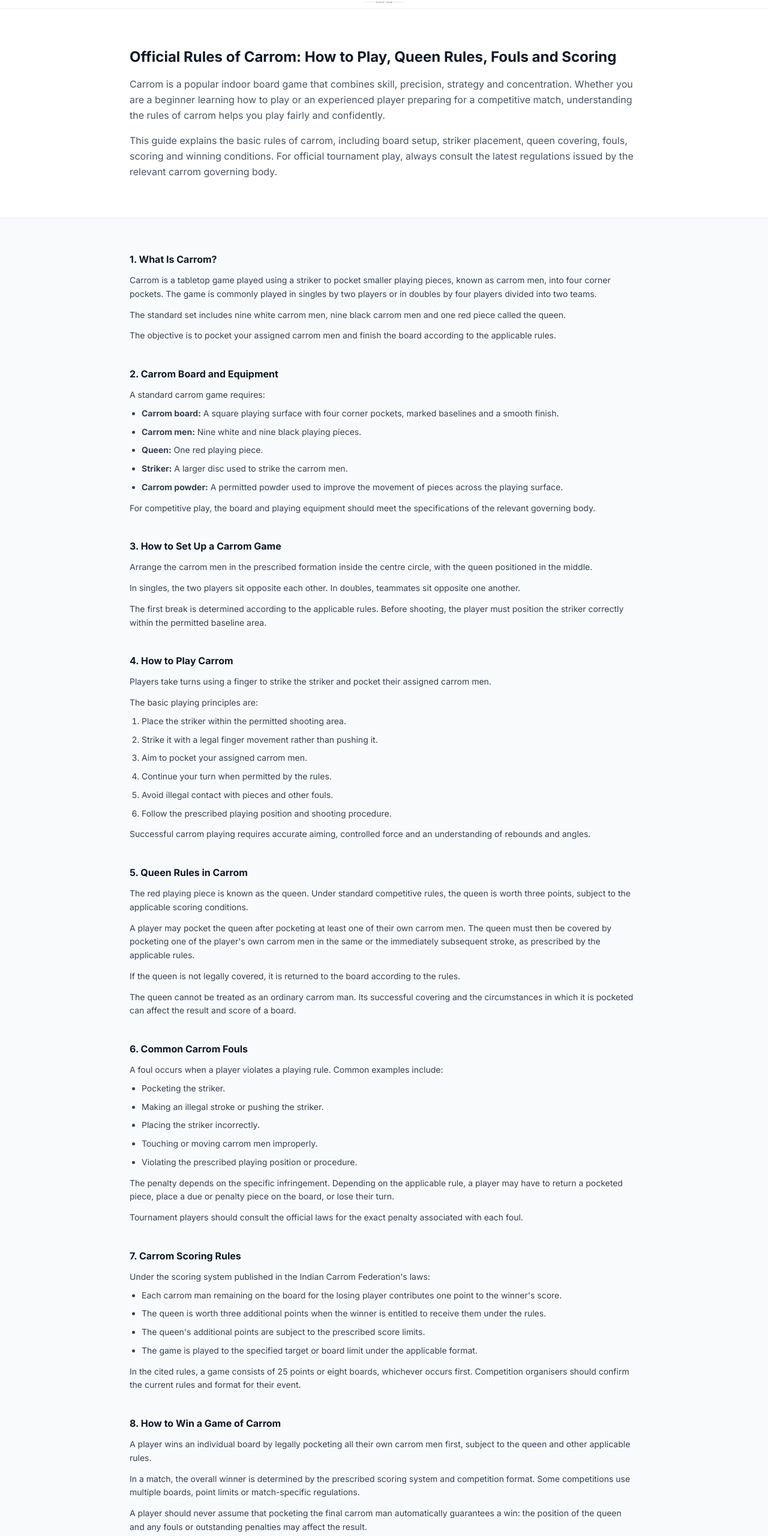
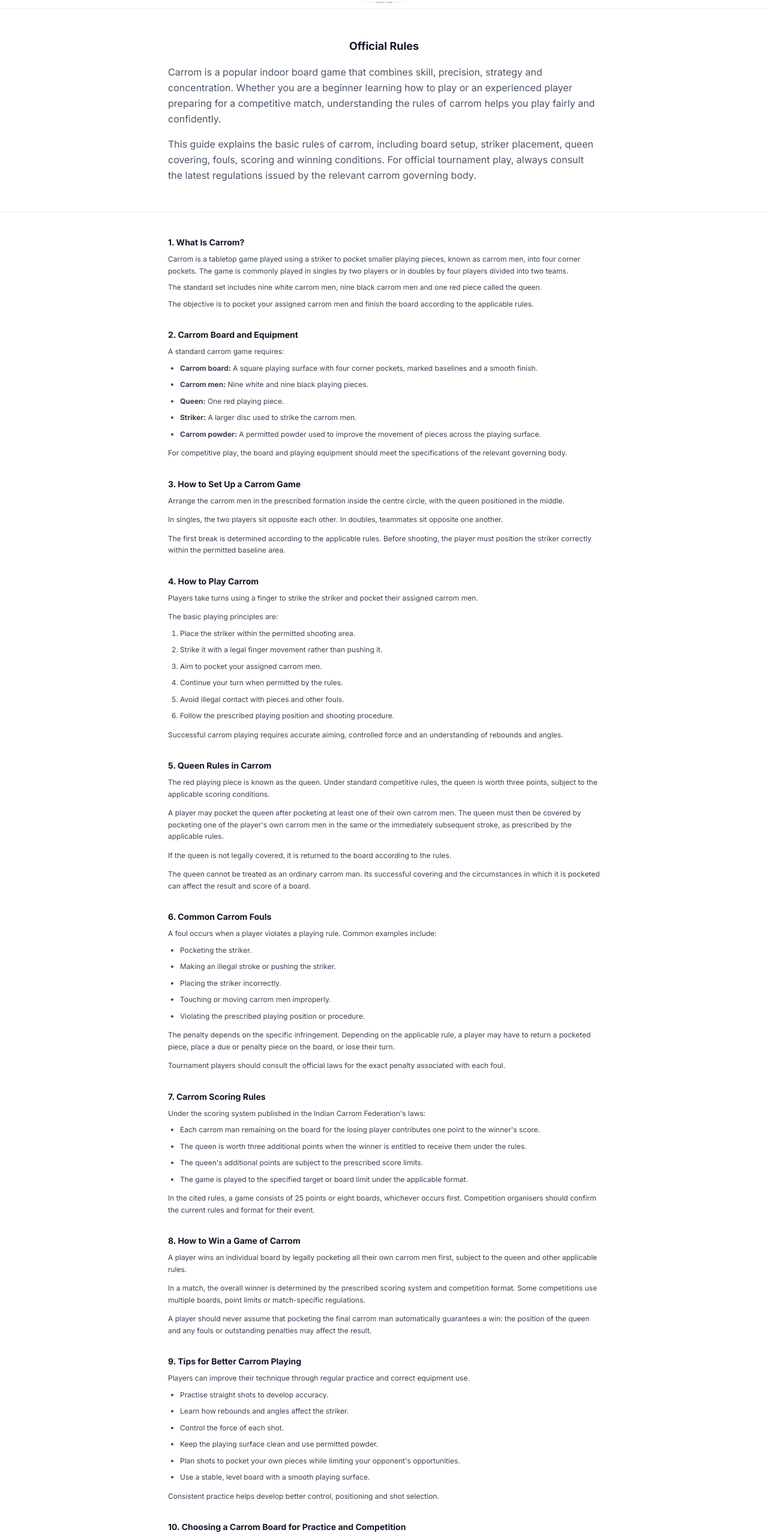
Before and after one commit to Denon761/azsports, a Next.js app: page /rules in a window 1280 px wide. Shown: the part 66-2626 px from the top of the page at 60% size. Built offline with nearby package versions, Linux system fonts and the light colour scheme; no server answers.

Commit message:
style: enhance About and Rules pages with improved layout and content clarity

```diff
--- a/src/app/about/page.js
+++ b/src/app/about/page.js
@@ -9,7 +9,7 @@ export default function AboutPage() {
   return (
     <div className="bg-white min-h-screen font-sans">
       <div className="max-w-3xl mx-auto px-4 sm:px-6 py-12 space-y-6">
-        <div>
+        <div className="text-center">
           <h1 className="text-lg font-black text-gray-900">About Us</h1>
           <p className="text-gray-600 text-xs mt-1">AZ Sports – Amjad Zahoor Sports</p>
         </div>
--- a/src/app/components/Hero.js
+++ b/src/app/components/Hero.js
@@ -32,31 +32,19 @@ const Hero = () => {
             {/* Mobile wrapper - centers content and ensures readability with bg overlay */}
             <div className="lg:hidden w-full mb-auto">
               {/* Huge Premium Headline */}
-              <h1 className="text-lg sm:text-lg font-bold text-white tracking-tight leading-[1.1] mb-4 font-heading drop-shadow-lg">
+              <h1 className="text-lg sm:text-lg font-bold text-white tracking-tight leading-[1.1] mb-0 font-heading drop-shadow-lg">
                 Hand-crafting carrom boards<br />
                 <span className="text-amber-300">| Since 1940.</span>
               </h1>
-
-              {/* Description */}
-              <p className="text-xs sm:text-sm text-white/90 max-w-xl leading-relaxed mb-6 drop-shadow-md">
-                Experience the glass-like glide, razor-sharp accuracy, and
-                legendary rebound of championship-grade carrom boards.
-              </p>
             </div>
 
             {/* Desktop content - hidden on mobile */}
             <div className="hidden lg:block">
               {/* Huge Premium Headline */}
-              <h1 className="text-lg sm:text-lg lg:text-xl font-bold text-gray-900 tracking-tight leading-[1.1] mb-6 font-heading">
+              <h1 className="text-lg sm:text-lg lg:text-xl font-bold text-gray-900 tracking-tight leading-[1.1] mb-0 font-heading">
                 Hand-crafting carrom boards<br />
                 | Since 1940.
               </h1>
-
-              {/* Description */}
-              <p className="text-xs sm:text-sm text-gray-600 max-w-xl leading-relaxed mb-8">
-                Experience the glass-like glide, razor-sharp accuracy, and
-                legendary rebound of championship-grade carrom boards. Handcrafted in Pakistan since 1940.
-              </p>
             </div>
 
             {/* Quick Value Props - Desktop only */}
--- a/src/app/rules/page.js
+++ b/src/app/rules/page.js
@@ -1,17 +1,15 @@
 export const metadata = {
-  title: 'Official Rules of Carrom: Queen, Fouls and Scoring | AZ Sports',
-  description: 'Learn how to play carrom, including board setup, queen rules, fouls, scoring and winning conditions.',
+  title: 'Official Rules | AZ Sports',
+  description: 'Learn the rules of carrom, including setup, queen rules, fouls, scoring and winning conditions.',
 };
 
 export default function RulesPage() {
   return (
-    <div className="min-h-screen bg-gray-50 font-sans">
-      <header className="bg-white border-b border-gray-200">
-        <div className="max-w-4xl mx-auto px-4 sm:px-6 py-12 md:py-16">
-          <h1 className="text-xl md:text-2xl font-black text-gray-900 mb-4 font-heading">
-            Official Rules of Carrom: How to Play, Queen Rules, Fouls and Scoring
-          </h1>
-          <p className="text-gray-600 leading-relaxed">
+    <div className="bg-white min-h-screen font-sans">
+      <header className="border-b border-gray-200">
+        <div className="max-w-3xl mx-auto px-4 sm:px-6 py-12">
+          <h1 className="text-lg font-black text-gray-900 text-center">Official Rules</h1>
+          <p className="text-gray-600 leading-relaxed mt-4">
             Carrom is a popular indoor board game that combines skill, precision, strategy and concentration. Whether you are a beginner learning how to play or an experienced player preparing for a competitive match, understanding the rules of carrom helps you play fairly and confidently.
           </p>
           <p className="text-gray-600 leading-relaxed mt-4">
@@ -20,17 +18,17 @@ export default function RulesPage() {
         </div>
       </header>
 
-      <main className="max-w-4xl mx-auto px-4 sm:px-6 py-10 md:py-14">
-        <article className="space-y-10 text-sm leading-relaxed text-gray-700">
+      <main className="max-w-3xl mx-auto px-4 sm:px-6 py-10">
+        <article className="space-y-8 text-xs leading-relaxed text-gray-700">
           <section>
-            <h2 className="text-base font-black text-gray-900 mb-3 font-heading">1. What Is Carrom?</h2>
+            <h2 className="text-sm font-black text-gray-900 mb-2">1. What Is Carrom?</h2>
             <p>Carrom is a tabletop game played using a striker to pocket smaller playing pieces, known as carrom men, into four corner pockets. The game is commonly played in singles by two players or in doubles by four players divided into two teams.</p>
-            <p className="mt-3">The standard set includes nine white carrom men, nine black carrom men and one red piece called the queen.</p>
-            <p className="mt-3">The objective is to pocket your assigned carrom men and finish the board according to the applicable rules.</p>
+            <p className="mt-2">The standard set includes nine white carrom men, nine black carrom men and one red piece called the queen.</p>
+            <p className="mt-2">The objective is to pocket your assigned carrom men and finish the board according to the applicable rules.</p>
           </section>
 
           <section>
-            <h2 className="text-base font-black text-gray-900 mb-3 font-heading">2. Carrom Board and Equipment</h2>
+            <h2 className="text-sm font-black text-gray-900 mb-2">2. Carrom Board and Equipment</h2>
             <p>A standard carrom game requires:</p>
             <ul className="list-disc pl-5 mt-2 space-y-2">
               <li><strong>Carrom board:</strong> A square playing surface with four corner pockets, marked baselines and a smooth finish.</li>
@@ -43,14 +41,14 @@ export default function RulesPage() {
           </section>
 
           <section>
-            <h2 className="text-base font-black text-gray-900 mb-3 font-heading">3. How to Set Up a Carrom Game</h2>
+            <h2 className="text-sm font-black text-gray-900 mb-2">3. How to Set Up a Carrom Game</h2>
             <p>Arrange the carrom men in the prescribed formation inside the centre circle, with the queen positioned in the middle.</p>
             <p className="mt-3">In singles, the two players sit opposite each other. In doubles, teammates sit opposite one another.</p>
             <p className="mt-3">The first break is determined according to the applicable rules. Before shooting, the player must position the striker correctly within the permitted baseline area.</p>
           </section>
 
           <section>
-            <h2 className="text-base font-black text-gray-900 mb-3 font-heading">4. How to Play Carrom</h2>
+            <h2 className="text-sm font-black text-gray-900 mb-2">4. How to Play Carrom</h2>
             <p>Players take turns using a finger to strike the striker and pocket their assigned carrom men.</p>
             <p className="mt-3">The basic playing principles are:</p>
             <ol className="list-decimal pl-5 mt-2 space-y-2">
@@ -65,15 +63,15 @@ export default function RulesPage() {
           </section>
 
           <section>
-            <h2 className="text-base font-black text-gray-900 mb-3 font-heading">5. Queen Rules in Carrom</h2>
+            <h2 className="text-sm font-black text-gray-900 mb-2">5. Queen Rules in Carrom</h2>
             <p>The red playing piece is known as the queen. Under standard competitive rules, the queen is worth three points, subject to the applicable scoring conditions.</p>
-            <p className="mt-3">A player may pocket the queen after pocketing at least one of their own carrom men. The queen must then be covered by pocketing one of the player&apos;s own carrom men in the same or the immediately subsequent stroke, as prescribed by the applicable rules.</p>
+            <p className="mt-3">A player may pocket the queen after pocketing at least one of their own carrom men. The queen must then be covered by pocketing one of the player's own carrom men in the same or the immediately subsequent stroke, as prescribed by the applicable rules.</p>
             <p className="mt-3">If the queen is not legally covered, it is returned to the board according to the rules.</p>
             <p className="mt-3">The queen cannot be treated as an ordinary carrom man. Its successful covering and the circumstances in which it is pocketed can affect the result and score of a board.</p>
           </section>
 
           <section>
-            <h2 className="text-base font-black text-gray-900 mb-3 font-heading">6. Common Carrom Fouls</h2>
+            <h2 className="text-sm font-black text-gray-900 mb-2">6. Common Carrom Fouls</h2>
             <p>A foul occurs when a player violates a playing rule. Common examples include:</p>
             <ul className="list-disc pl-5 mt-2 space-y-2">
               <li>Pocketing the striker.</li>
@@ -87,40 +85,40 @@ export default function RulesPage() {
           </section>
 
           <section>
-            <h2 className="text-base font-black text-gray-900 mb-3 font-heading">7. Carrom Scoring Rules</h2>
-            <p>Under the scoring system published in the Indian Carrom Federation&apos;s laws:</p>
+            <h2 className="text-sm font-black text-gray-900 mb-2">7. Carrom Scoring Rules</h2>
+            <p>Under the scoring system published in the Indian Carrom Federation's laws:</p>
             <ul className="list-disc pl-5 mt-2 space-y-2">
-              <li>Each carrom man remaining on the board for the losing player contributes one point to the winner&apos;s score.</li>
+              <li>Each carrom man remaining on the board for the losing player contributes one point to the winner's score.</li>
               <li>The queen is worth three additional points when the winner is entitled to receive them under the rules.</li>
-              <li>The queen&apos;s additional points are subject to the prescribed score limits.</li>
+              <li>The queen's additional points are subject to the prescribed score limits.</li>
               <li>The game is played to the specified target or board limit under the applicable format.</li>
             </ul>
             <p className="mt-3">In the cited rules, a game consists of 25 points or eight boards, whichever occurs first. Competition organisers should confirm the current rules and format for their event.</p>
           </section>
 
           <section>
-            <h2 className="text-base font-black text-gray-900 mb-3 font-heading">8. How to Win a Game of Carrom</h2>
+            <h2 className="text-sm font-black text-gray-900 mb-2">8. How to Win a Game of Carrom</h2>
             <p>A player wins an individual board by legally pocketing all their own carrom men first, subject to the queen and other applicable rules.</p>
             <p className="mt-3">In a match, the overall winner is determined by the prescribed scoring system and competition format. Some competitions use multiple boards, point limits or match-specific regulations.</p>
             <p className="mt-3">A player should never assume that pocketing the final carrom man automatically guarantees a win: the position of the queen and any fouls or outstanding penalties may affect the result.</p>
           </section>
 
           <section>
-            <h2 className="text-base font-black text-gray-900 mb-3 font-heading">9. Tips for Better Carrom Playing</h2>
+            <h2 className="text-sm font-black text-gray-900 mb-2">9. Tips for Better Carrom Playing</h2>
             <p>Players can improve their technique through regular practice and correct equipment use.</p>
             <ul className="list-disc pl-5 mt-2 space-y-2">
               <li>Practise straight shots to develop accuracy.</li>
               <li>Learn how rebounds and angles affect the striker.</li>
               <li>Control the force of each shot.</li>
               <li>Keep the playing surface clean and use permitted powder.</li>
-              <li>Plan shots to pocket your own pieces while limiting your opponent&apos;s opportunities.</li>
+              <li>Plan shots to pocket your own pieces while limiting your opponent's opportunities.</li>
               <li>Use a stable, level board with a smooth playing surface.</li>
             </ul>
             <p className="mt-3">Consistent practice helps develop better control, positioning and shot selection.</p>
           </section>
 
           <section>
-            <h2 className="text-base font-black text-gray-900 mb-3 font-heading">10. Choosing a Carrom Board for Practice and Competition</h2>
+            <h2 className="text-sm font-black text-gray-900 mb-2">10. Choosing a Carrom Board for Practice and Competition</h2>
             <p>A good carrom board should have a smooth playing surface, accurate markings, a stable frame and carefully finished playing areas.</p>
             <p className="mt-3">When choosing a board for home use, clubs, sports academies or competitive play, consider its construction, intended use and compliance with the relevant tournament specifications.</p>
             <p className="mt-3">AZ Sports – Amjad Zahoor Sports is a handmade wooden carrom board manufacturer based in Sialkot, Pakistan. The company focuses on traditional craftsmanship and produces carrom boards for players, retailers and international buyers.</p>
@@ -128,42 +126,40 @@ export default function RulesPage() {
           </section>
 
           <section>
-            <h2 className="text-base font-black text-gray-900 mb-4 font-heading">Frequently Asked Questions About Carrom Rules</h2>
+            <h2 className="text-sm font-black text-gray-900 mb-2">Frequently Asked Questions About Carrom Rules</h2>
             <div className="divide-y divide-gray-200 border-y border-gray-200">
-              <details className="py-4">
+              <details className="py-3">
                 <summary className="font-bold text-gray-900 cursor-pointer">How many players can play carrom?</summary>
                 <p className="mt-2">Carrom is commonly played by two players in singles or four players in doubles.</p>
               </details>
-              <details className="py-4">
+              <details className="py-3">
                 <summary className="font-bold text-gray-900 cursor-pointer">How many carrom men are used in a standard game?</summary>
                 <p className="mt-2">A standard set contains nine white and nine black carrom men, plus one red queen.</p>
               </details>
-              <details className="py-4">
+              <details className="py-3">
                 <summary className="font-bold text-gray-900 cursor-pointer">What is the queen in carrom?</summary>
-                <p className="mt-2">The queen is the red playing piece. Under standard competitive rules, it must be legally covered after being pocketed, subject to the applicable rules.</p>
+                <p className="mt-2">The queen is the red playing piece. It must be legally covered after being pocketed, subject to the applicable rules.</p>
               </details>
-              <details className="py-4">
+              <details className="py-3">
                 <summary className="font-bold text-gray-900 cursor-pointer">What happens if the striker goes into a pocket?</summary>
-                <p className="mt-2">Pocketing the striker is generally a foul. The precise penalty depends on the circumstances and the applicable rules.</p>
+                <p className="mt-2">Pocketing the striker is generally a foul. The precise penalty depends on the circumstances and applicable rules.</p>
               </details>
-              <details className="py-4">
+              <details className="py-3">
                 <summary className="font-bold text-gray-900 cursor-pointer">How many points is the queen worth?</summary>
                 <p className="mt-2">Under the cited Indian Carrom Federation scoring rules, the queen is worth three points when the player is eligible to receive them.</p>
               </details>
-              <details className="py-4">
+              <details className="py-3">
                 <summary className="font-bold text-gray-900 cursor-pointer">Where can I find the official laws of carrom?</summary>
-                <p className="mt-2">
-                  Read the published <a className="font-semibold text-orange-700 underline underline-offset-2" href="https://www.indiancarrom.co.in/laws-of-carrom/" target="_blank" rel="noreferrer">Laws of Carrom from the Carrom Federation</a>. For international events, consult the relevant governing body and the current tournament regulations.
-                </p>
+                <p className="mt-2">Read the published <a className="font-semibold text-orange-700 underline underline-offset-2" href="https://www.indiancarrom.co.in/laws-of-carrom/" target="_blank" rel="noreferrer">Laws of Carrom from the Carrom Federation</a>. For international events, consult the relevant governing body and current tournament regulations.</p>
               </details>
             </div>
           </section>
 
           <section className="border-t border-gray-200 pt-8">
-            <h2 className="text-base font-black text-gray-900 mb-3 font-heading">About AZ Sports – Amjad Zahoor Sports</h2>
+            <h2 className="text-sm font-black text-gray-900 mb-2">About AZ Sports – Amjad Zahoor Sports</h2>
             <p>AZ Sports – Amjad Zahoor Sports is a handmade wooden carrom board manufacturer based in Sialkot, Pakistan. The company has a manufacturing heritage dating back to 1940.</p>
             <p className="mt-3">Through its focus on carrom board craftsmanship, AZ Sports serves players, clubs, retailers and international buyers seeking handmade wooden boards.</p>
-            <p className="mt-3">Visit AZSports.pk to explore the company&apos;s products and manufacturing heritage.</p>
+            <p className="mt-3">Visit AZSports.pk to explore the company's products and manufacturing heritage.</p>
             <p className="mt-5 font-bold text-gray-900">AZ Sports – Amjad Zahoor Sports</p>
             <p className="text-gray-600">Handmade Carrom Boards | Sialkot, Pakistan | Established 1940</p>
           </section>
```
